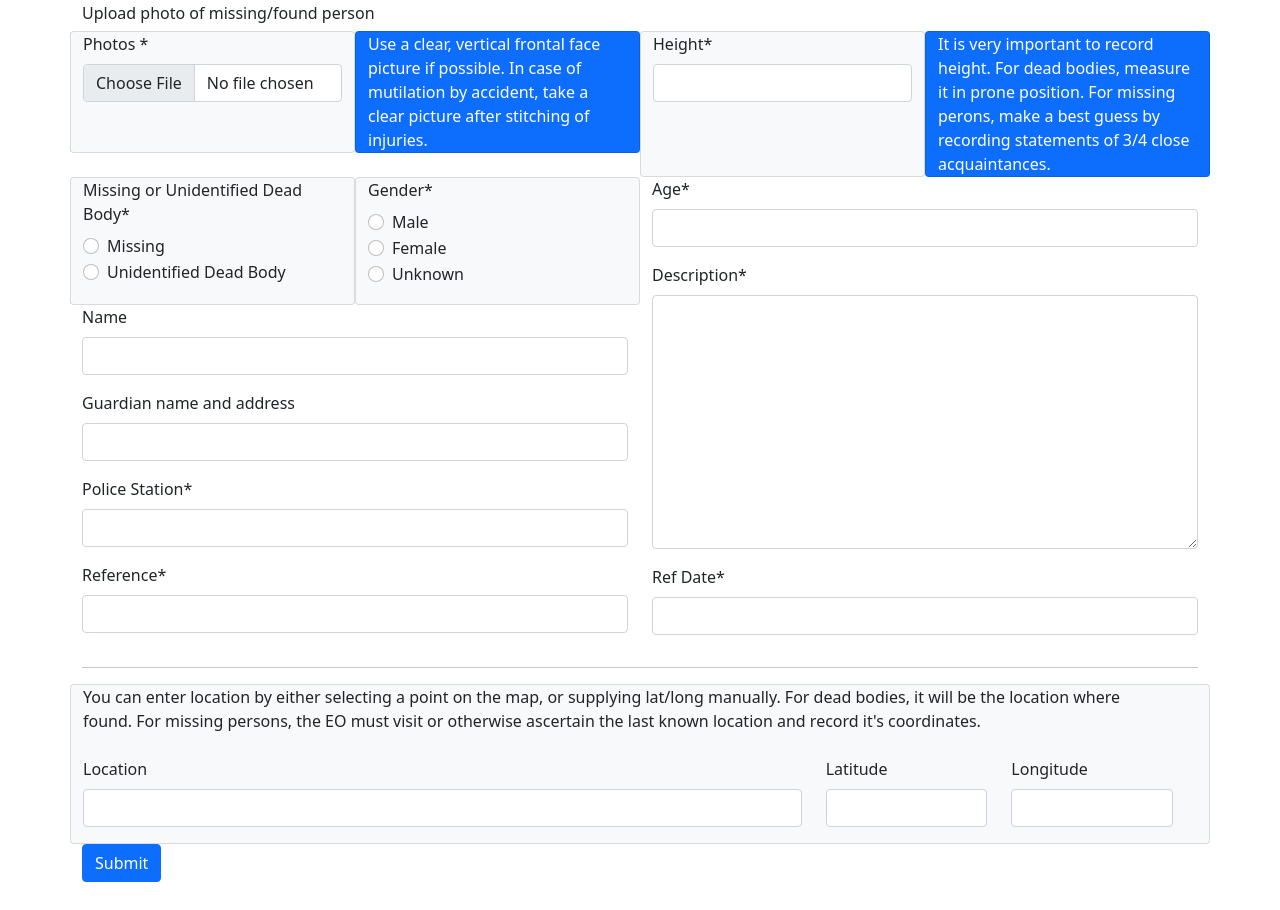
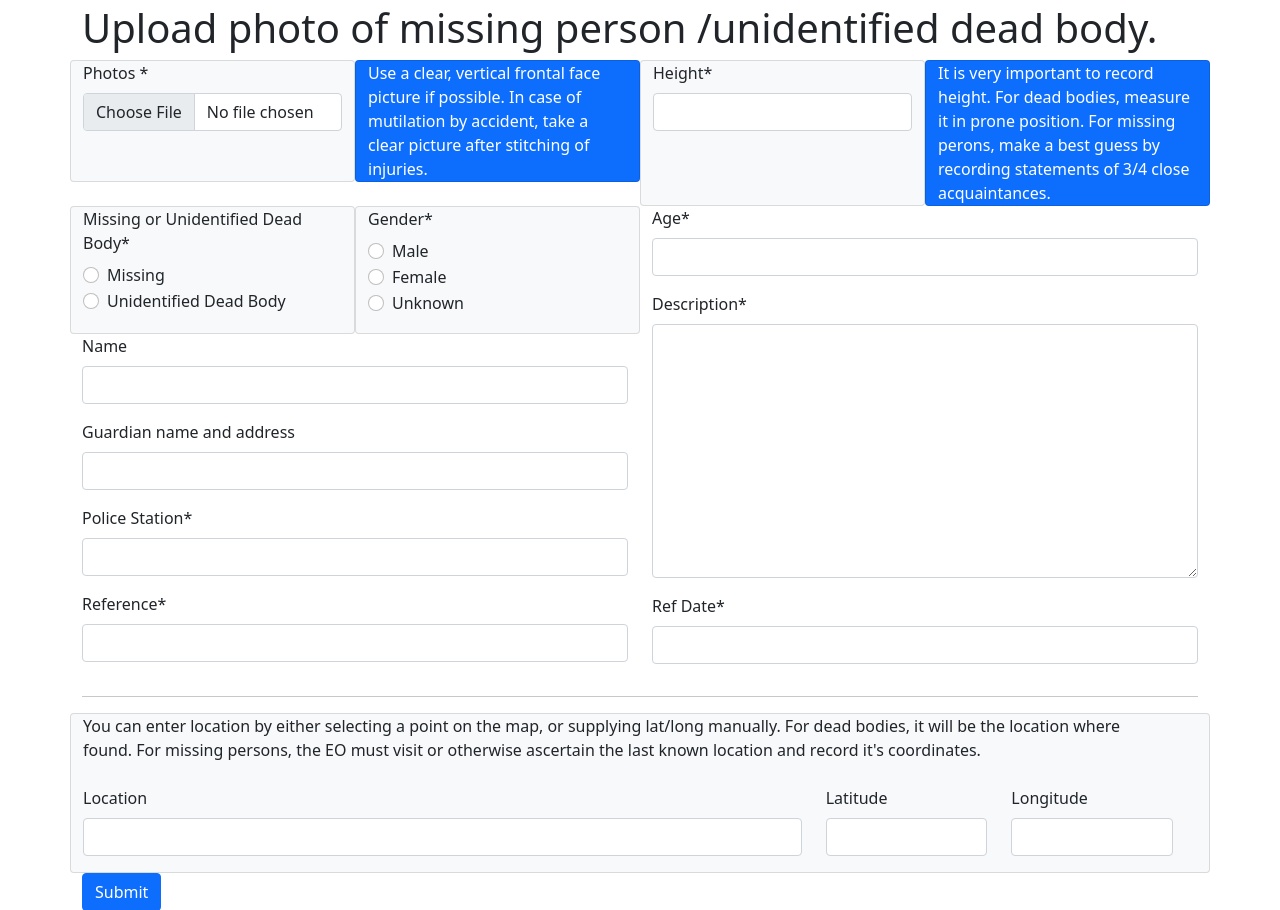
Before and after one commit to sanjaysingh13/missing_and_found_wbsdc, a Django app: page /backend/upload_photo/ in a window 1280 px wide. Shown: the part 56-966 px from the top of the page. Before the commit the page ends 938 px from the top, so only its background shows below. Run offline with Django 4.2, Linux system fonts and the light colour scheme; the visitor is signed in with stand-in values (Sample User, id 1); parts of the project's set-up code (start-up, migrations or seed data) failed here and were passed over; some libraries are stand-ins or nearby versions.

Commit message:
nomenclature

```diff
--- a/missing_persons_match_unidentified_dead_bodies/backend/templates/backend/photo_upload_form.html
+++ b/missing_persons_match_unidentified_dead_bodies/backend/templates/backend/photo_upload_form.html
@@ -2,7 +2,7 @@
 {% load crispy_forms_tags %}
 {% block title %}Upload Photo{% endblock title %}
 {% block content %}
-<h6>{{heading}}</h6>
+<h1>{{heading}}</h1>
 <form method="post" id="public_report" enctype="multipart/form-data">
 	{% csrf_token %}
     {% crispy reportsform  %}
--- a/missing_persons_match_unidentified_dead_bodies/backend/views.py
+++ b/missing_persons_match_unidentified_dead_bodies/backend/views.py
@@ -242,7 +242,7 @@ def upload_photo(request):
         {
             "reportsform": reportsform,
             "mapbox_access_token": mapbox_access_token,
-            "heading": "Upload photo of missing/found person",
+            "heading": "Upload photo of missing person /unidentified dead body.",
         },
     )
 
```
